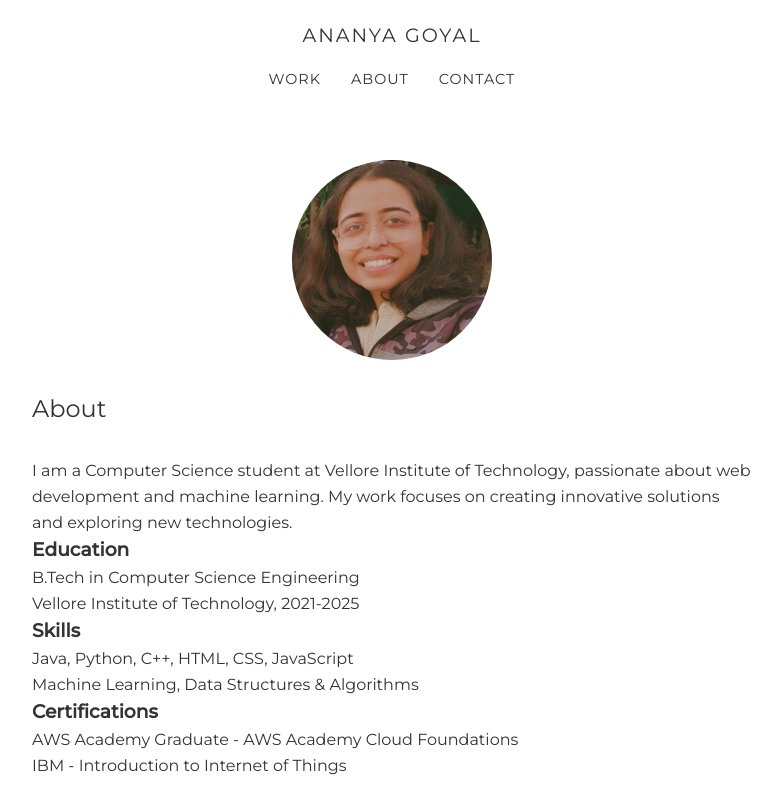
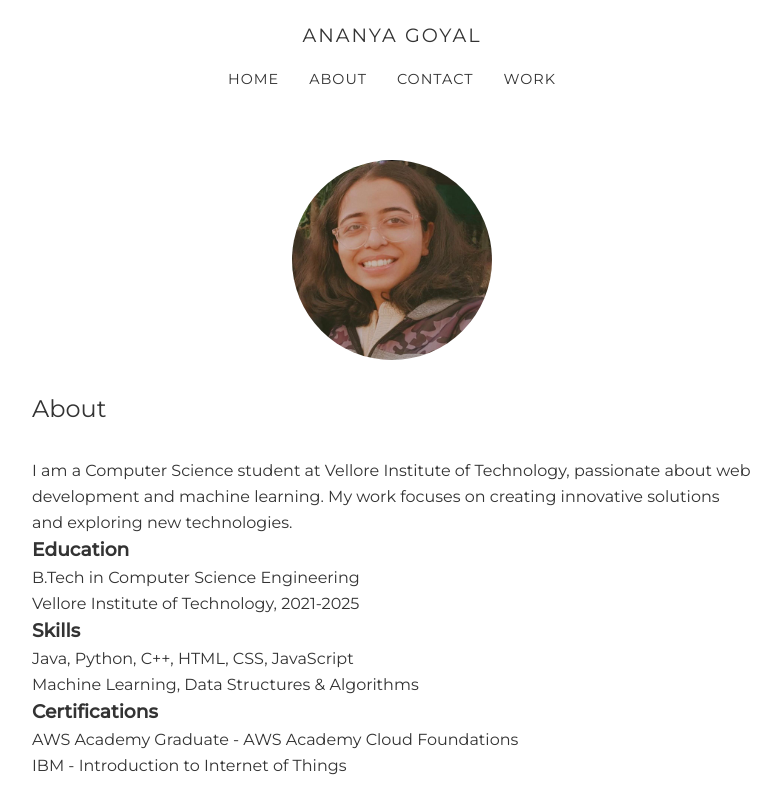
Before and after one commit to ananyagoyal1/ananyagoyal1.github.io, a plain HTML site: page about.html in a window 1280 px wide. Shown: the whole page, without its empty margins (248-1029 px from the left). Drawn offline with Linux system fonts and the light colour scheme.

Commit message:
Update about.html

```diff
--- a/about.html
+++ b/about.html
@@ -11,9 +11,10 @@
     <nav class="main-nav">
         <div class="nav-header">ANANYA GOYAL</div>
         <ul class="nav-links">
-            <li><a href="index.html">WORK</a></li>
+            <li><a href="index.html">HOME</a></li>
             <li><a href="about.html">ABOUT</a></li>
             <li><a href="contact.html">CONTACT</a></li>
+            <li><a href="work.html">WORK</a></li>
         </ul>
     </nav>
 
```
